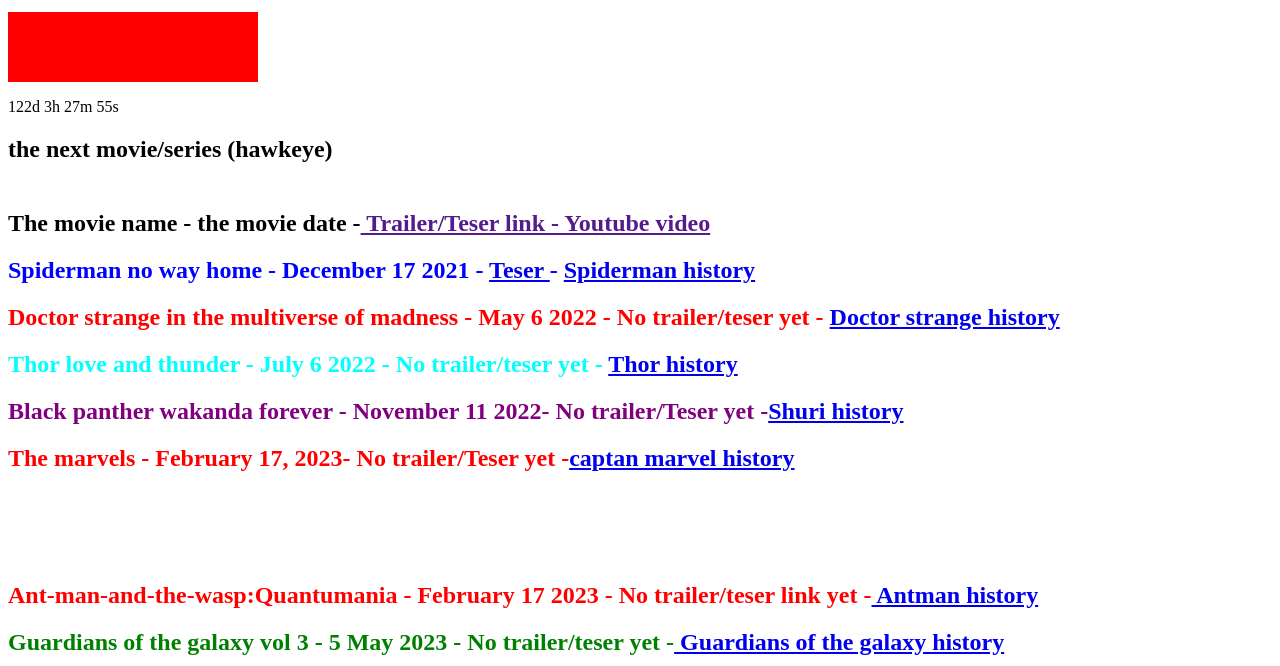
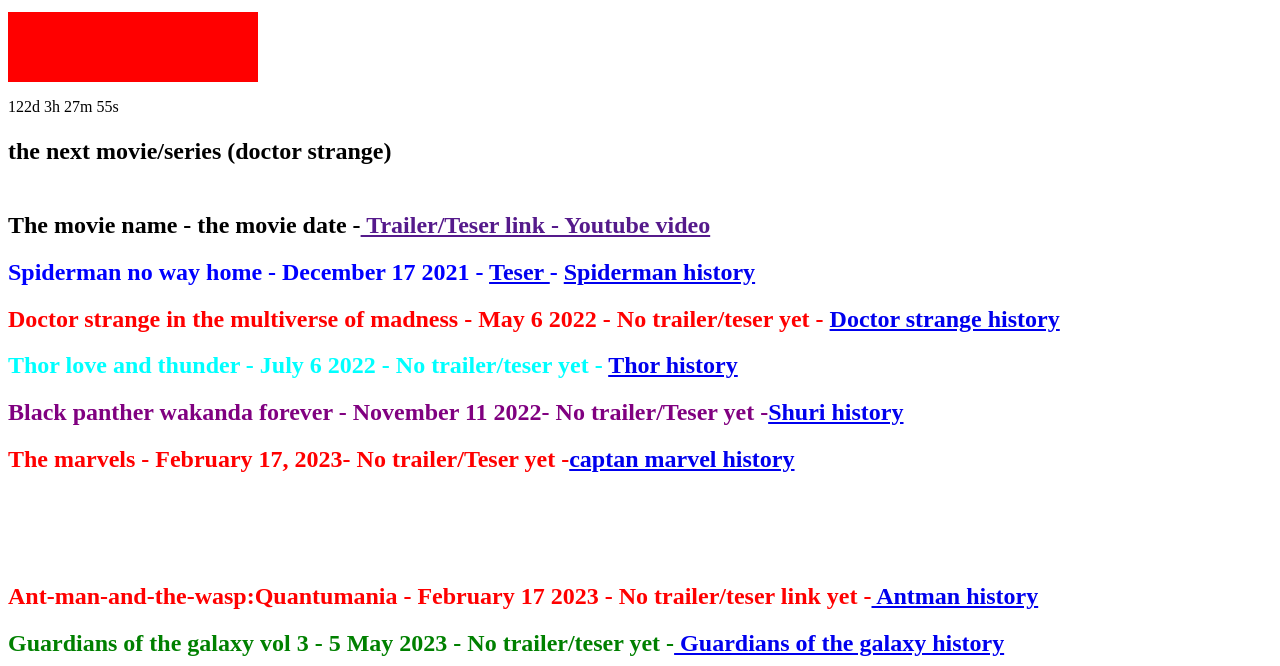
Before and after one commit to nmcut2424/MCUT, a plain HTML site: page index.html in a window 1280 px wide. Shown: the part 134-800 px from the top of the page. Drawn offline with Linux system fonts and the light colour scheme.

Commit message:
doc strangew timer fix

```diff
--- a/index.html
+++ b/index.html
@@ -60,7 +60,7 @@
 <body>
 
 <p id="demo"></p>
-
+<h1>
 					<script>
 					// Set the date we're counting down to
 					var countDownDate = new Date("may 6, 2022 21:00:00").getTime();
@@ -92,12 +92,12 @@
 					}, 1000);
 					</script>
 
+</h1>
 
 
 
 
-
-				<h2> the next movie/series (hawkeye)
+				<h2> the next movie/series (doctor strange)
 <br> <br>
 		<h2 style="color:black;">  The movie name - the movie date -<a href=""> Trailer/Teser link - Youtube video </a>	</h2>
 
```
